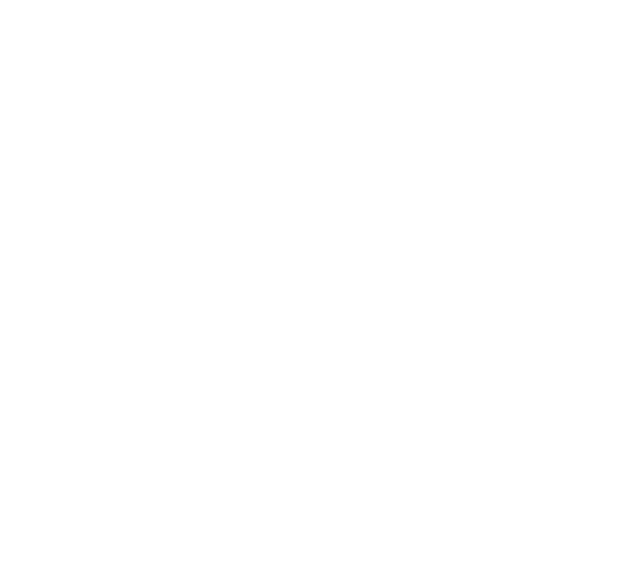
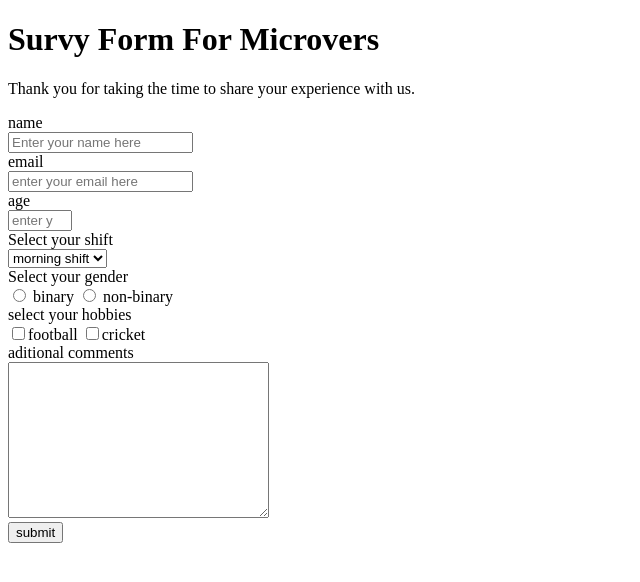
Before and after one commit to arqam401/firstProject, a plain HTML site: page index.html in a window 1280 px wide. Shown: the whole page, without its empty margins (0-640 px from the left). Drawn offline with Linux system fonts and the light colour scheme.

Commit message:
Update index.html

```diff
--- a/index.html
+++ b/index.html
@@ -8,20 +8,38 @@
   </head>
 
   <body>
+    <h1 id="title">Survy Form For Microvers</h1>
+    <p id="description">Thank you for taking the time to share your experience with us.</p>
+    <form action="" id="survey-form">
+        <label for="name" id="name-label">name</label> <br>
+        <input type="text" id="name" placeholder="Enter your name here" required> <br>
+        <label for="email" id="email-label">email</label> <br>
+        <input type="email" id="email" placeholder="enter your email here" required> <br>
+        <label for="number" id="number-label">age</label> <br>
+        <input type="number" id="number" placeholder="enter your age here in numbers" min="13" max="101"> <br>
+        <label for="dropdown">Select your shift</label> <br>
+        <select name="dropdown" id="dropdown">
+            <option value="morning">morning shift</option>
+            <option value="evening">evening shift</option>
+        </select> <br>
+        <label for="radio">Select your gender</label> <br>
+        <input type="radio" name="gender" value="binary" id="binary">
+        <label for="binary">binary</label>
+        <input type="radio" name="gender" value="non-binary" id="non-binary">
+        <label for="non-binary">non-binary</label> <br>
+
+        <label for="checkboxes">select your hobbies</label> <br>
+        <input type="checkbox" value="football" id="football"><label for="football">football</label>
+        <input type="checkbox" value="cricket" id="cricket"><label for="cricket">cricket</label> <br>
+
+        <label for="textarea">aditional comments</label> <br>
+        <textarea name="" id="textarea" cols="30" rows="10"></textarea> <br>
+
+        <button id="submit">submit</button>
+
+    </form>
+
     <script src="https://cdn.freecodecamp.org/testable-projects-fcc/v1/bundle.js"></script>
-
-    <!--
-
-    Hello Camper!
-
-    For now, the test suite only works in Chrome!
-    Please read the README below in the JS Editor before beginning.
-    Feel free to delete this message once you have read it.
-    Good luck and Happy Coding!
-
-    - The freeCodeCamp Team
-
-    -->
     <script  src="js/index.js"></script>
   </body>
 </html>
```
